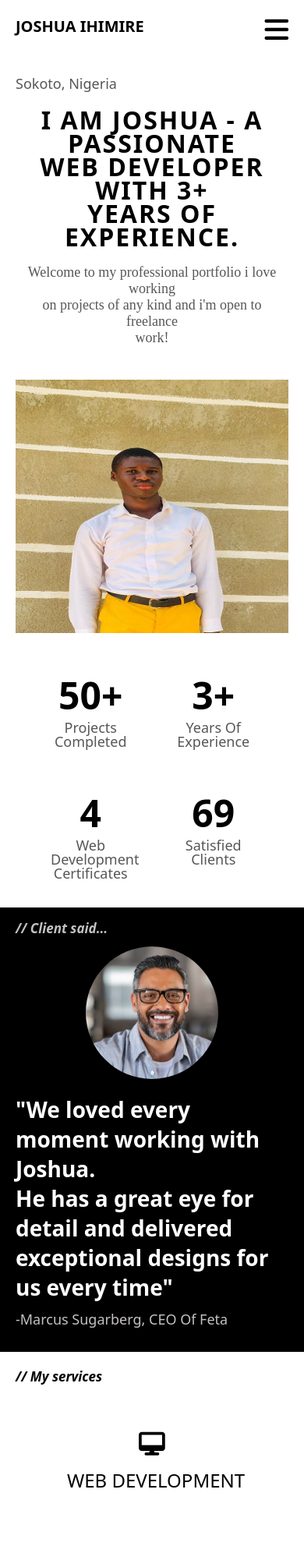
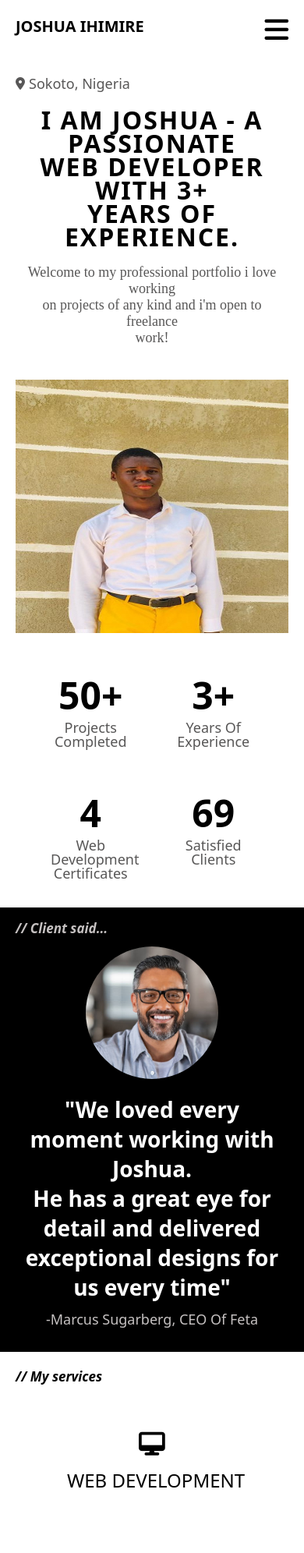
Before and after one commit to joshcodes1/Portfolio, a plain HTML site: page index.html in a window 390 px wide. Shown: the top 1992 px of the page at 78% size. Drawn offline with Linux system fonts and the light colour scheme.

Commit message:
solved some bugs

```diff
--- a/index.css
+++ b/index.css
@@ -490,6 +490,7 @@ select{
     }
     .client-text{
         margin:0 ;
+        text-align: center;
     }
     .contact{
         display: flex;
--- a/index.html
+++ b/index.html
@@ -39,7 +39,7 @@
             <div id="about-dev" class="main-div">
 
                 <div class="location">
-                    <!-- <i class="fa-solid fa-location-dot"></i> -->
+                    <i class="fa-solid fa-location-dot"></i>
                     <legend>Sokoto, Nigeria</legend>
                 </div>
 
```
